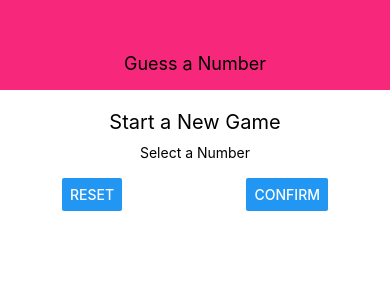
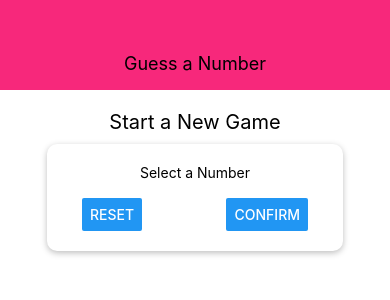
Before and after one commit to AJS2112/react-native-guess-number-app, a React Native app: screen / in a window 390 px wide. Shown: the top 300 px of the page. Built offline with nearby package versions, Linux system fonts and the light colour scheme.

Commit message:
styling-view-as-card

```diff
--- a/screens/StartGameScreen.js
+++ b/screens/StartGameScreen.js
@@ -31,7 +31,15 @@ const styles = StyleSheet.create({
     inputContainer: {
         width: 300,
         maxWidth: '80%',
-        alignItems: 'center'
+        alignItems: 'center',
+        shadowColor: 'black',
+        shadowOffset: { width: 0, height: 2 },
+        shadowRadius: 6,
+        shadowOpacity: 0.26,
+        elevation: 10,
+        backgroundColor: 'white',
+        padding: 20,
+        borderRadius: 10
     },
     buttonContainer: {
         flexDirection: 'row',
```
